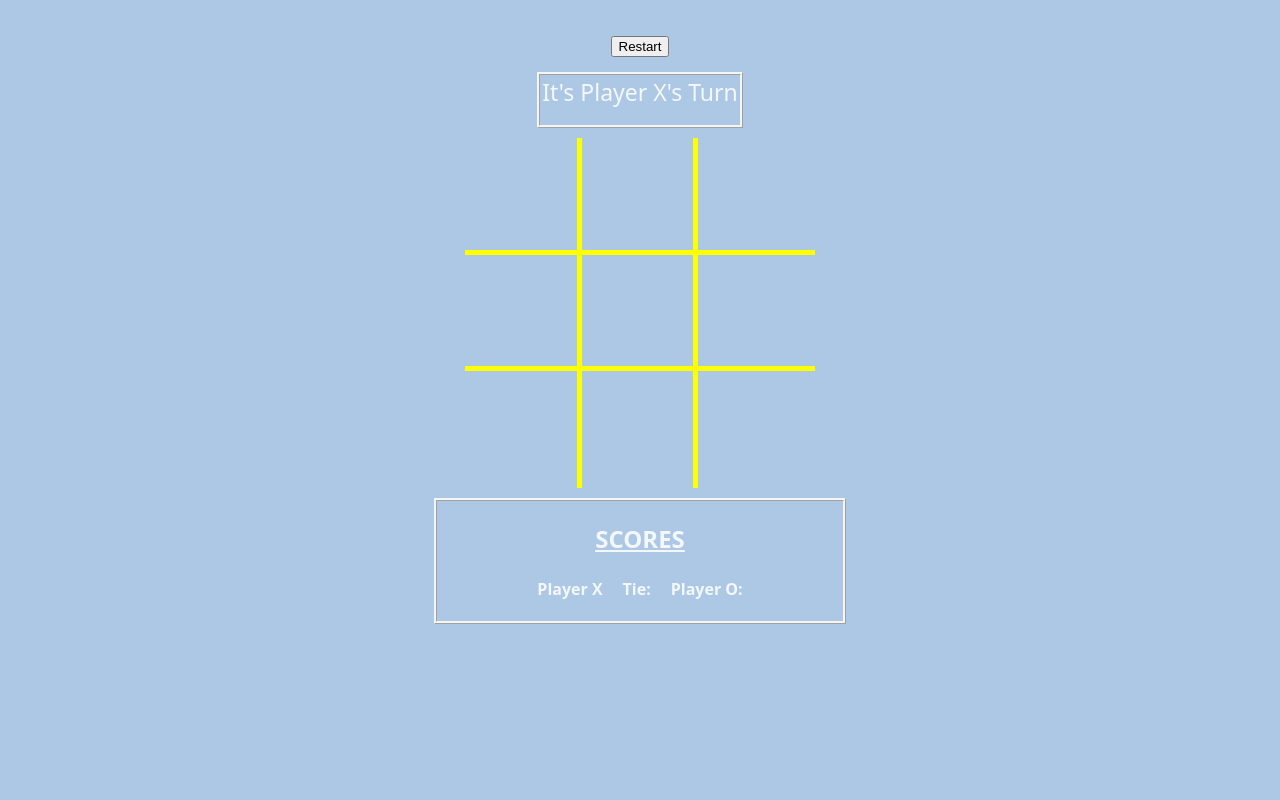
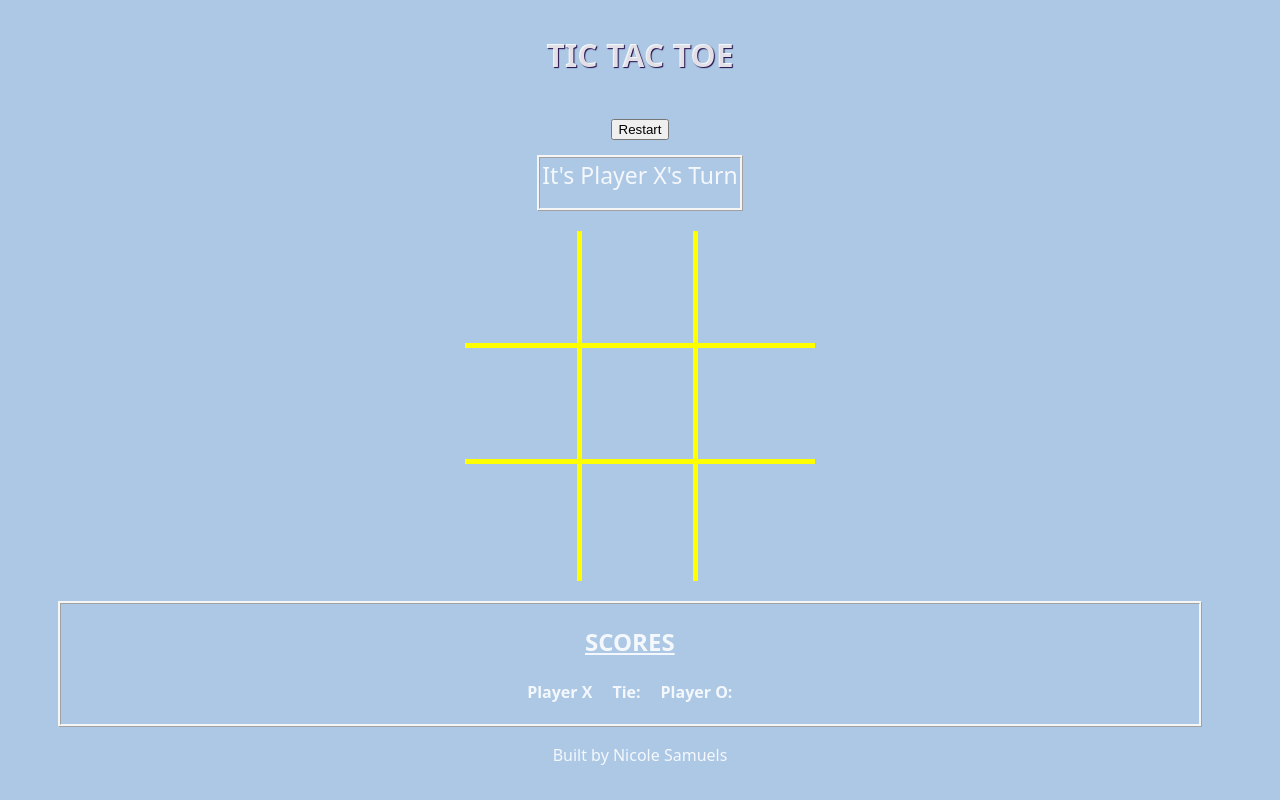
Before and after one commit to nma-s/Tic-Tac-Toe, a website built with Vite: page tic-tac-toe/index.html in a window 1280 px wide. Built offline with nearby package versions, Linux system fonts and the light colour scheme.

Commit message:
TS reset gameboard for X and media queries

```diff
--- a/tic-tac-toe/index.html
+++ b/tic-tac-toe/index.html
@@ -7,7 +7,7 @@
     <title>Tic Tac Toe</title>
   </head>
   <body>
-
+    <h1>TIC TAC TOE</h1>
     <div class="restart">
       <button>Restart</button>
     </div>
@@ -32,6 +32,7 @@
         <div class="score__player score__player--o">Player O:</div>
       </div>
     </section>
+    <p>Built by Nicole Samuels</p>
     <script type="module" src="/src/main.ts"></script>
   </body>
 </html>
--- /dev/null
+++ b/tic-tac-toe/src/_media-queries.scss
@@ -0,0 +1,15 @@
+$mobile: 428px;
+$desktop: 1728px;
+
+
+@mixin mobile {
+    @media only screen and (max-width: $mobile) {
+        @content;
+    }
+}
+
+@mixin desktop {
+    @media only screen and (min-width: ($mobile + 1px)) and (max-width: $desktop) {
+        @content;
+    }
+}
--- a/tic-tac-toe/src/main.ts
+++ b/tic-tac-toe/src/main.ts
@@ -51,10 +51,6 @@ const tileClickEvents = (event: Event) => {
       if (currentPlayer === "X") {
         xScoreValue++;
         xScore.innerText = `Player X = ${xScoreValue.toString()}`;
-
-        tiles.forEach((tile) => {
-          tile.innerText = "";
-        });
       } else {
         oScoreValue++;
         oScore.innerText = `Player O = ${oScoreValue.toString()}`;
--- a/tic-tac-toe/src/style.scss
+++ b/tic-tac-toe/src/style.scss
@@ -1,3 +1,5 @@
+@use './media-queries';
+
 :root {
   margin: 10px auto;
   font-family: system-ui, Avenir, Helvetica, Arial, sans-serif;
@@ -12,7 +14,18 @@
   text-rendering: optimizeLegibility;
   -webkit-font-smoothing: antialiased;
   -moz-osx-font-smoothing: grayscale;
-  max-width: 428px;
+  @include media-queries.mobile{
+    max-width: 428px;
+  }
+  @include media-queries.desktop {
+    max-width: 1728px;
+  }
+
+}
+
+h1 {
+  text-align: center;
+  text-shadow: 1px 1px 1px #1F0945;
 }
 
 .restart {
@@ -38,7 +51,7 @@
   height: 350px;
   // justify-content: center;
   // align-items: center;
-  margin: 10px auto;
+  margin: 20px auto;
   // border-radius: 30%;
   // gap: 5px;
   // padding: 0px;
@@ -51,15 +64,15 @@
       display: flex;
       align-items: center;
       justify-content: center;
-      // background-color: white;
-      color: black;
-      font-size: 30px;
+
+      font-family: cursive;
+      color:#1F0945 ;
+      font-size: 34px;
       font-weight: bold;
       text-align: center;
       box-sizing: border-box;
       border-right: 5px solid yellow;
       border-bottom: 5px solid yellow;
-      // padding-top: 48px;
 
       &--norborder {
         border-right: none;
@@ -82,6 +95,10 @@
 
   font-weight: bold;
   border: 3px ridge whitesmoke;
+  @include media-queries.desktop {
+    max-width: 90%;
+    margin: 0px 50px;
+  }
 
   h2 {
     text-decoration: underline;
@@ -96,3 +113,7 @@
     margin: auto 10px;
   }
 }
+
+p {
+  text-align: center;
+}
```
